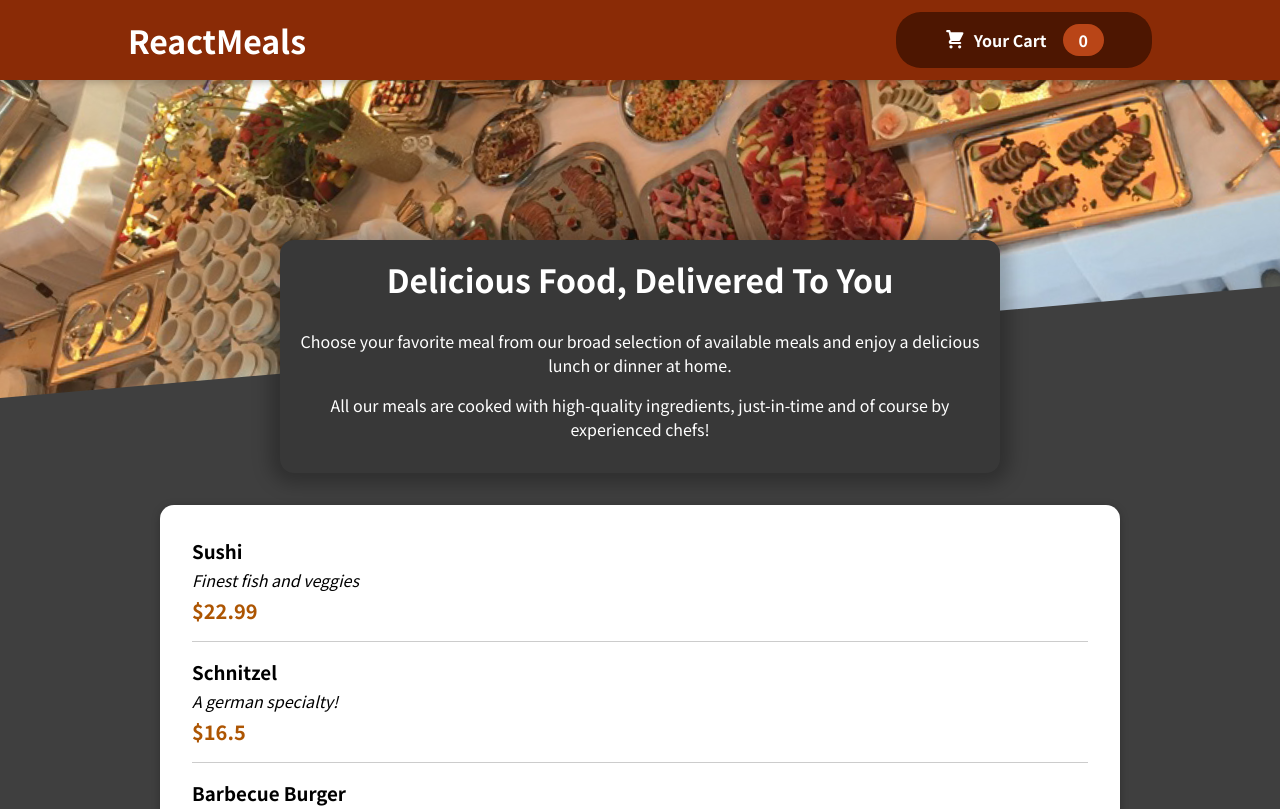
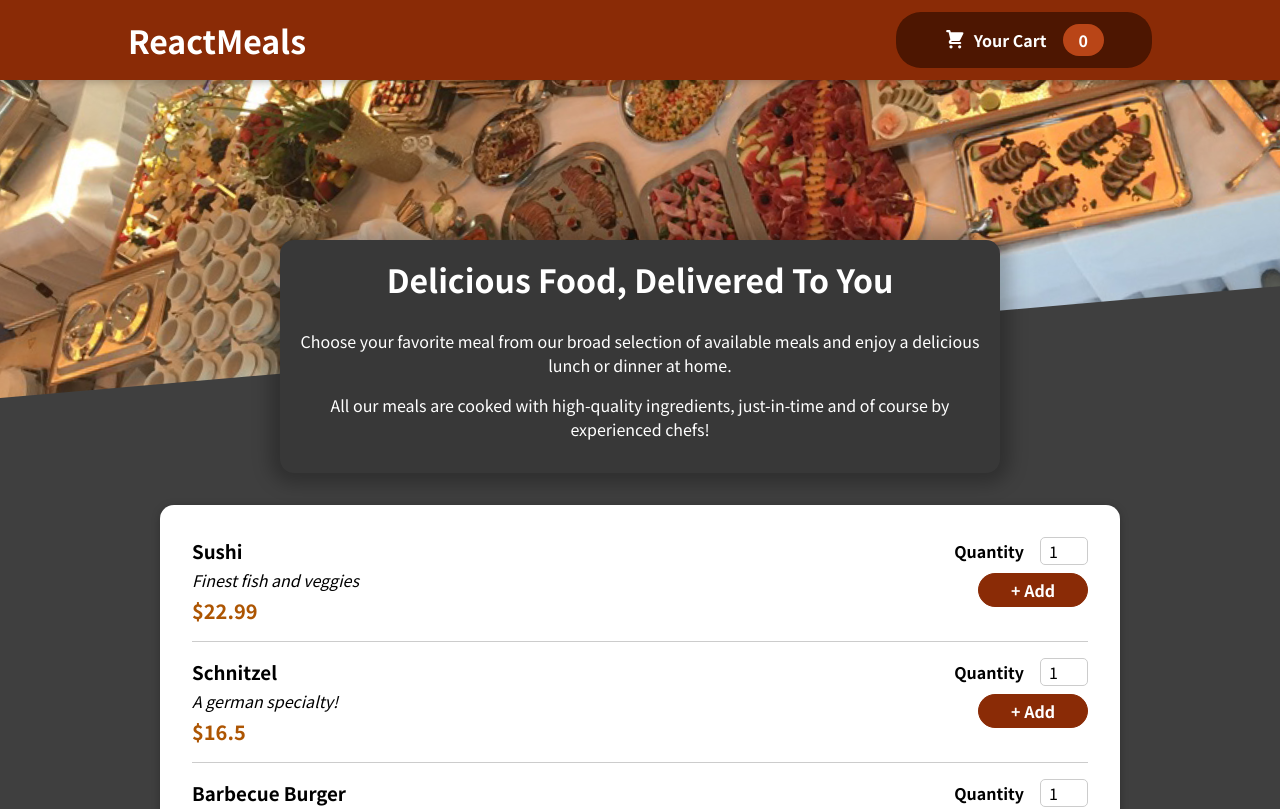
Before and after one commit to nishabdShunya/Restaurant-Website-Using-React, a React (Create React App) app: page / in a window 1280 px wide. Shown: the top 809 px of the page. Built offline with nearby package versions, Linux system fonts and the light colour scheme.

Commit message:
Add. A4-T4-Meal Item Form - With Solution

```diff
--- a/src/components/Meals/MealItem/MealItem.js
+++ b/src/components/Meals/MealItem/MealItem.js
@@ -1,7 +1,5 @@
-// Write your code at relevant places in the code below:
-
 import React from "react";
-
+import MealItemForm from "./MealItemForm";
 import "./MealItem.css";
 
 const MealItem = (props) => {
@@ -14,7 +12,9 @@ const MealItem = (props) => {
         <div className="description">{props.description}</div>
         <div className="price">{price}</div>
       </div>
-      <div></div>
+      <div>
+        <MealItemForm id={props.id} />
+      </div>
     </div>
   );
 };
--- a/src/components/Meals/MealItem/MealItemForm.js
+++ b/src/components/Meals/MealItem/MealItemForm.js
@@ -1 +1,24 @@
-// Write your code here:
+import React from "react";
+import Input from "../../UI/Input";
+import "./MealItemForm.css";
+
+const MealItemForm = (props) => {
+  return (
+    <form className="form">
+      <Input
+        label="Quantity"
+        inputConfig={{
+          id: "quantity_" + props.id,
+          type: "number",
+          min: "1",
+          max: "5",
+          step: "1",
+          defaultValue: "1",
+        }}
+      />
+      <button>+ Add</button>
+    </form>
+  );
+};
+
+export default MealItemForm;
--- a/src/components/UI/Input.js
+++ b/src/components/UI/Input.js
@@ -1 +1,13 @@
-// Write your code here:
+import React from "react";
+import "./Input.css";
+
+const Input = (props) => {
+  return (
+    <div className="quantity-input">
+      <label htmlFor={props.inputConfig.id}>{props.label}</label>
+      <input {...props.inputConfig} />
+    </div>
+  );
+};
+
+export default Input;
```
